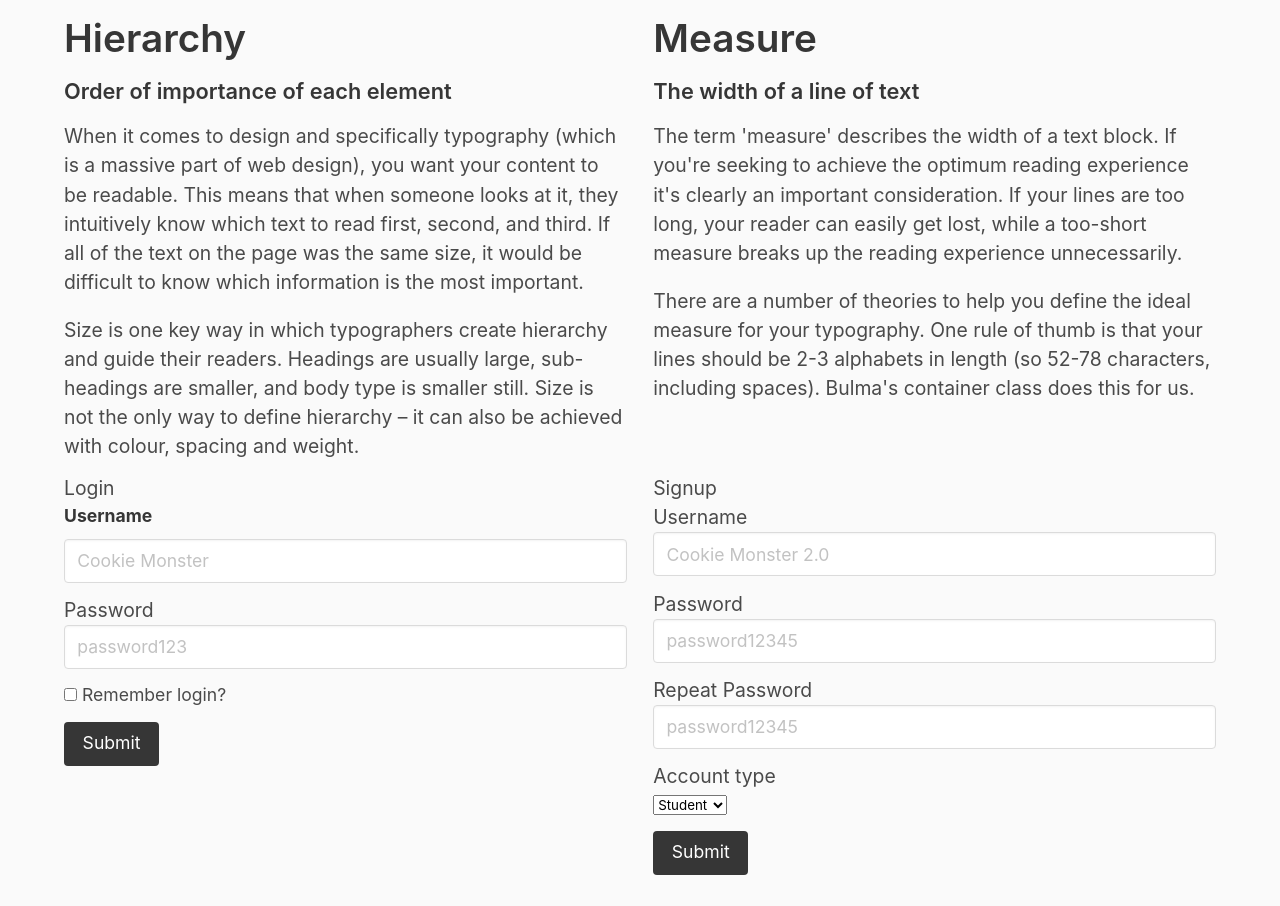
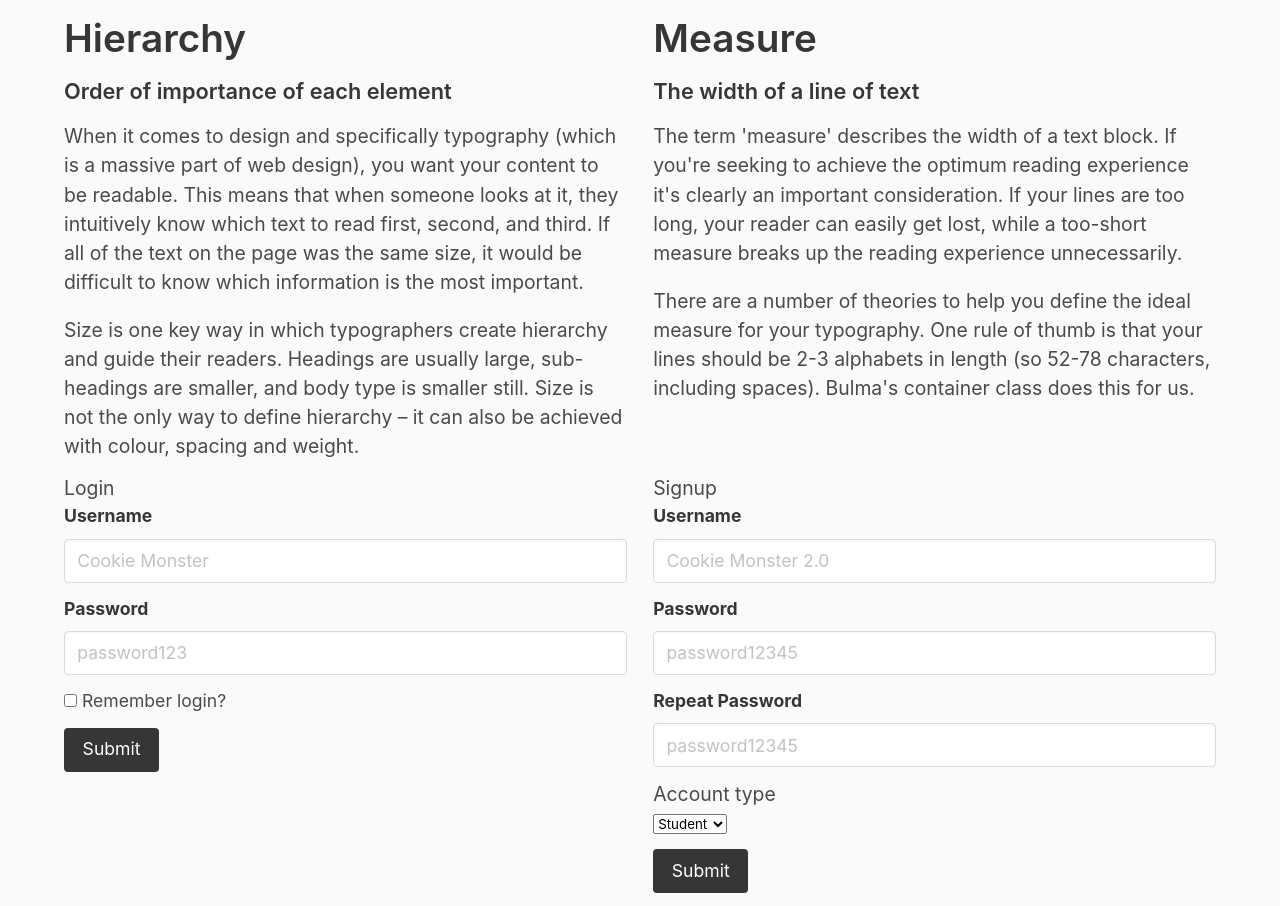
Before and after one commit to jdmar3-comp426/a02-aramaram21, a website: page index.html in a window 1280 px wide. Shown: the part 2874-3780 px from the top of the page. Drawn offline with nearby package versions, Linux system fonts and the light colour scheme; a web font is replaced by a local one.

Commit message:
label first

```diff
--- a/index.html
+++ b/index.html
@@ -164,7 +164,7 @@
                         </div>
                     </div>
                     <div class="field">
-                        <label class="">Password</label>
+                        <label class="label">Password</label>
                         <div class="control">
                             <input class="input" type="password" placeholder="password123" name="password">
                         </div>
@@ -188,19 +188,19 @@
                 <h1 class="">Signup</h1>
                 <form>
                     <div class="field">
-                        <label class="">Username</label>
+                        <label class="label">Username</label>
                         <div class="control">
                             <input class="input" type="text" placeholder="Cookie Monster 2.0" name="username">
                         </div>
                     </div>
                     <div class="field">
-                        <label class="">Password</label>
+                        <label class="label">Password</label>
                         <div class="control">
                             <input class="input" type="password" placeholder="password12345">
                         </div>
                     </div>
                     <div class="field">
-                        <label class="">Repeat Password</label>
+                        <label class="label">Repeat Password</label>
                         <div class="control">
                             <input class="input" type="password" placeholder="password12345" name="password">
                         </div>
```
